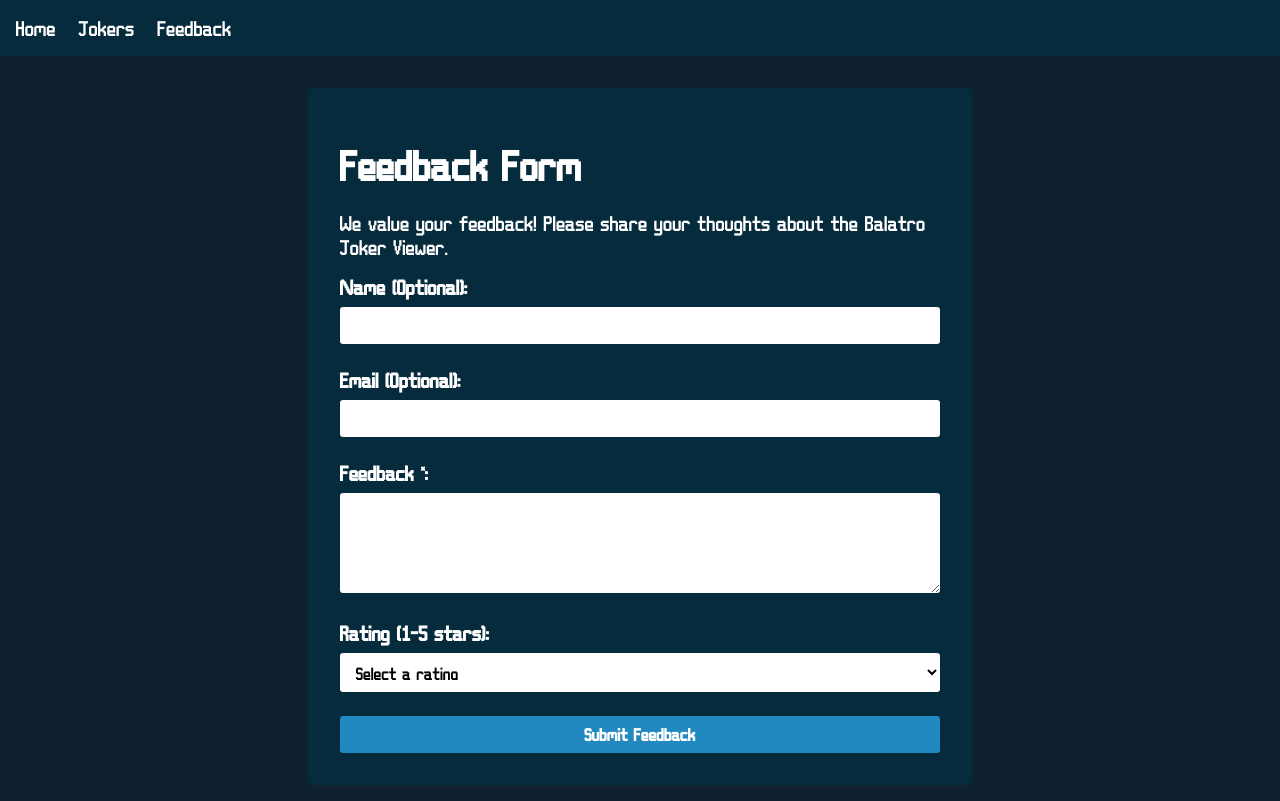
After one commit to thesoakedfox/12DTP-Balatro, a Flask app: page /feedback in a window 1280 px wide. The commit adds this page. Run offline with Flask 3, Linux system fonts and the light colour scheme.

```diff
--- a/app/app.py
+++ b/app/app.py
@@ -1,23 +1,20 @@
-from flask import Flask, render_template, request
+from flask import Flask, render_template, request, redirect, url_for
 import sqlite3
+import hashlib
+import os
 
 app = Flask(__name__)
-
 
 def get_db_connection():
     conn = sqlite3.connect('D:/12DTP-Balatro/app/balatro.db')
     conn.row_factory = sqlite3.Row
     return conn
 
-
 @app.route('/')
 def home():
     return render_template('home.html')
 
-
 @app.route('/jokers')
-
-
 def jokers():
     # Get sorting parameters from request
     sort_by = request.args.get('sort_by', 'id')
@@ -57,9 +54,7 @@
     conn = get_db_connection()
     try:
         # Get filter options for the dropdowns
-        rarities = conn.execute(
-            'SELECT id, rarity_name FROM Rarity ORDER BY id'
-        ).fetchall()
+        rarities = conn.execute('SELECT id, rarity_name FROM Rarity ORDER BY id').fetchall()
         types = conn.execute('SELECT id, type_name FROM Type ORDER BY id').fetchall()
         activations = conn.execute('SELECT id, activation_name FROM Activation ORDER BY id').fetchall()
 
@@ -156,6 +151,7 @@
 
         if joker is None:
             # Return 404 if joker not found
+            conn.close()
             return render_template('404.html'), 404
 
     except Exception as e:
@@ -167,6 +163,60 @@
 
     return render_template('joker_detail.html', joker=joker)
 
+@app.route('/feedback', methods=['GET', 'POST'])
+def feedback():
+    """Handle feedback form submission"""
+    if request.method == 'POST':
+        # Get form data
+        name = request.form.get('name', '').strip()
+        email = request.form.get('email', '').strip()
+        feedback_text = request.form.get('feedback', '').strip()
+        rating = request.form.get('rating', '').strip()
+
+        # Validate required fields
+        if not feedback_text or not rating:
+            return render_template('feedback.html',
+                                message='Please fill in all required fields.',
+                                message_type='error')
+
+        # Hash sensitive data for privacy
+        hashed_name = hashlib.sha256(name.encode()).hexdigest() if name else None
+        hashed_email = hashlib.sha256(email.encode()).hexdigest() if email else None
+
+        # Store feedback in database
+        try:
+            conn = get_db_connection()
+            conn.execute('''
+                CREATE TABLE IF NOT EXISTS Feedback (
+                    id INTEGER PRIMARY KEY AUTOINCREMENT,
+                    name_hash TEXT,
+                    email_hash TEXT,
+                    feedback TEXT NOT NULL,
+                    rating INTEGER NOT NULL,
+                    submitted_at DATETIME DEFAULT CURRENT_TIMESTAMP
+                )
+            ''')
+
+            conn.execute('''
+                INSERT INTO Feedback (name_hash, email_hash, feedback, rating)
+                VALUES (?, ?, ?, ?)
+            ''', (hashed_name, hashed_email, feedback_text, int(rating)))
+
+            conn.commit()
+            conn.close()
+
+            return render_template('feedback.html',
+                                message='Thank you for your feedback!',
+                                message_type='success')
+
+        except Exception as e:
+            return render_template('feedback.html',
+                                message='An error occurred while submitting your feedback. Please try again.',
+                                message_type='error')
+
+    # For GET requests, show the form
+    return render_template('feedback.html')
+
 # Custom 404 error handler
 @app.errorhandler(404)
 def page_not_found(e):
--- a/app/static/style.css
+++ b/app/static/style.css
@@ -433,6 +433,76 @@
     text-decoration: underline;
 }
 
+/* Feedback Form */
+.feedback-container {
+    max-width: 600px;
+    margin: 0 auto;
+    padding: 2rem;
+    background-color: var(--prussian-blue);
+    border-radius: 5px;
+}
+
+.feedback-form {
+    margin-top: 1rem;
+}
+
+.form-group {
+    margin-bottom: 1.5rem;
+}
+
+.form-group label {
+    display: block;
+    margin-bottom: 0.5rem;
+    font-weight: bold;
+}
+
+.form-input, .form-textarea, .form-select {
+    width: 100%;
+    padding: 0.75rem;
+    border-radius: 3px;
+    border: none;
+    background-color: white;
+    color: black;
+    font-family: 'Balatro', sans-serif;
+    box-sizing: border-box;
+}
+
+.form-textarea {
+    resize: vertical;
+    min-height: 100px;
+}
+
+.submit-button {
+    background-color: var(--blue-ncs);
+    color: white;
+    border: none;
+    padding: 0.75rem 1.5rem;
+    border-radius: 3px;
+    font-family: 'Balatro', sans-serif;
+    font-weight: bold;
+    cursor: pointer;
+    width: 100%;
+}
+
+.submit-button:hover {
+    background-color: #1a6a94;
+}
+
+.message {
+    padding: 1rem;
+    border-radius: 3px;
+    margin-top: 1rem;
+    text-align: center;
+}
+
+.message.success {
+    background-color: #4CAF50;
+}
+
+.message.error {
+    background-color: var(--fire-engine-red);
+}
+
 /* Responsive design for smaller screens */
 @media (max-width: 768px) {
     .controls-container {
@@ -479,6 +549,10 @@
     .detail-grid {
         grid-template-columns: 1fr;
     }
+
+    .feedback-container {
+        padding: 1rem;
+    }
 }
 
 @media (max-width: 480px) {
--- /dev/null
+++ b/app/templates/feedback.html
@@ -0,0 +1,44 @@
+{% extends "layouts.html" %}
+{% block content %}
+<div class="feedback-container">
+    <h1>Feedback Form</h1>
+    <p>We value your feedback! Please share your thoughts about the Balatro Joker Viewer.</p>
+
+    <form method="POST" action="{{ url_for('feedback') }}" class="feedback-form">
+        <div class="form-group">
+            <label for="name">Name (Optional):</label>
+            <input type="text" id="name" name="name" class="form-input">
+        </div>
+
+        <div class="form-group">
+            <label for="email">Email (Optional):</label>
+            <input type="email" id="email" name="email" class="form-input">
+        </div>
+
+        <div class="form-group">
+            <label for="feedback">Feedback *:</label>
+            <textarea id="feedback" name="feedback" class="form-textarea" rows="5" required></textarea>
+        </div>
+
+        <div class="form-group">
+            <label for="rating">Rating (1-5 stars):</label>
+            <select id="rating" name="rating" class="form-select" required>
+                <option value="">Select a rating</option>
+                <option value="1">1 Star - Poor</option>
+                <option value="2">2 Stars - Fair</option>
+                <option value="3">3 Stars - Good</option>
+                <option value="4">4 Stars - Very Good</option>
+                <option value="5">5 Stars - Excellent</option>
+            </select>
+        </div>
+
+        <button type="submit" class="submit-button">Submit Feedback</button>
+    </form>
+
+    {% if message %}
+    <div class="message {{ message_type }}">
+        {{ message }}
+    </div>
+    {% endif %}
+</div>
+{% endblock %}
--- a/app/templates/layouts.html
+++ b/app/templates/layouts.html
@@ -10,6 +10,7 @@
     <nav>
         <a href="{{ url_for('home') }}">Home</a>
         <a href="{{ url_for('jokers') }}">Jokers</a>
+        <a href="{{ url_for('feedback') }}">Feedback</a>
     </nav>
     <div class="container">
         {% block content %}{% endblock %}
```
Also changed, not shown: app/balatro.db.
